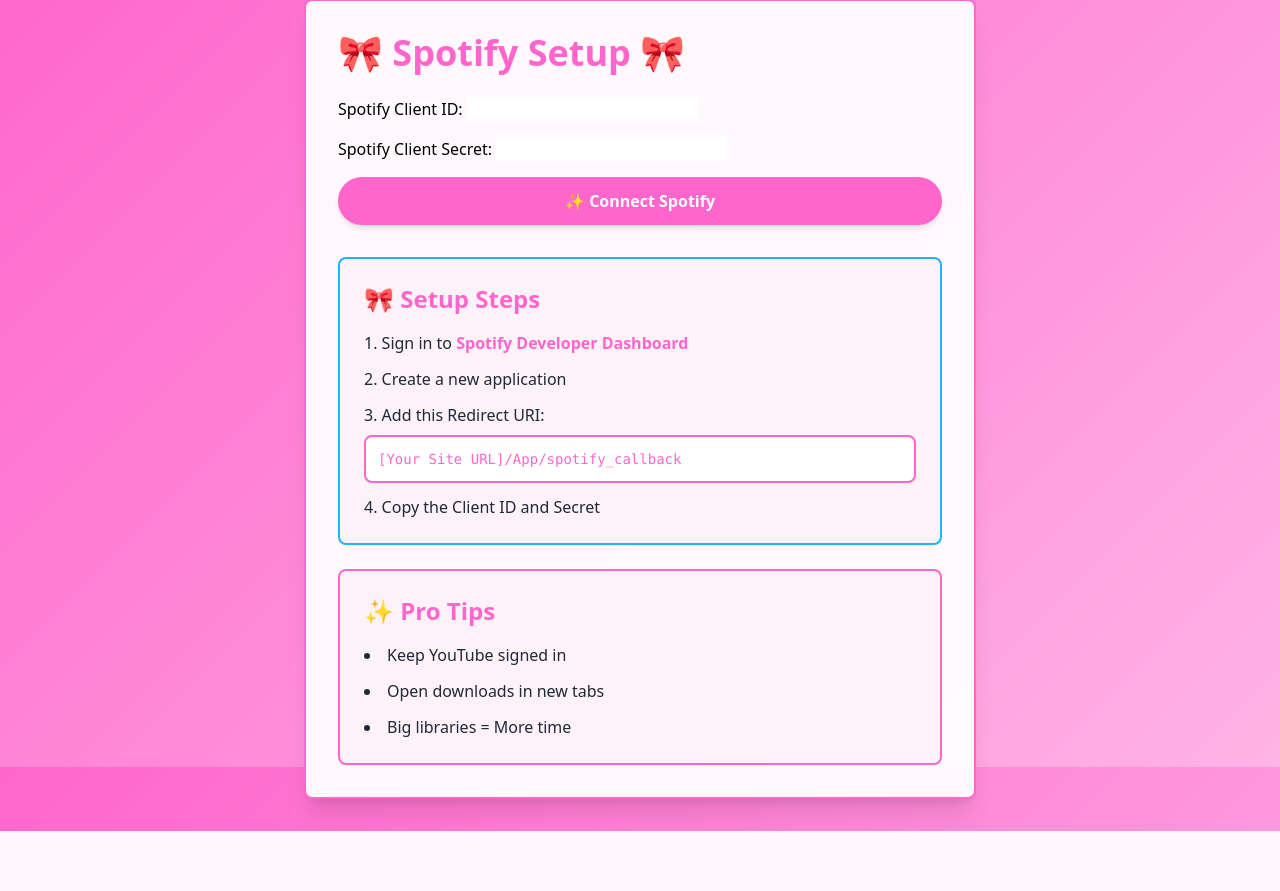
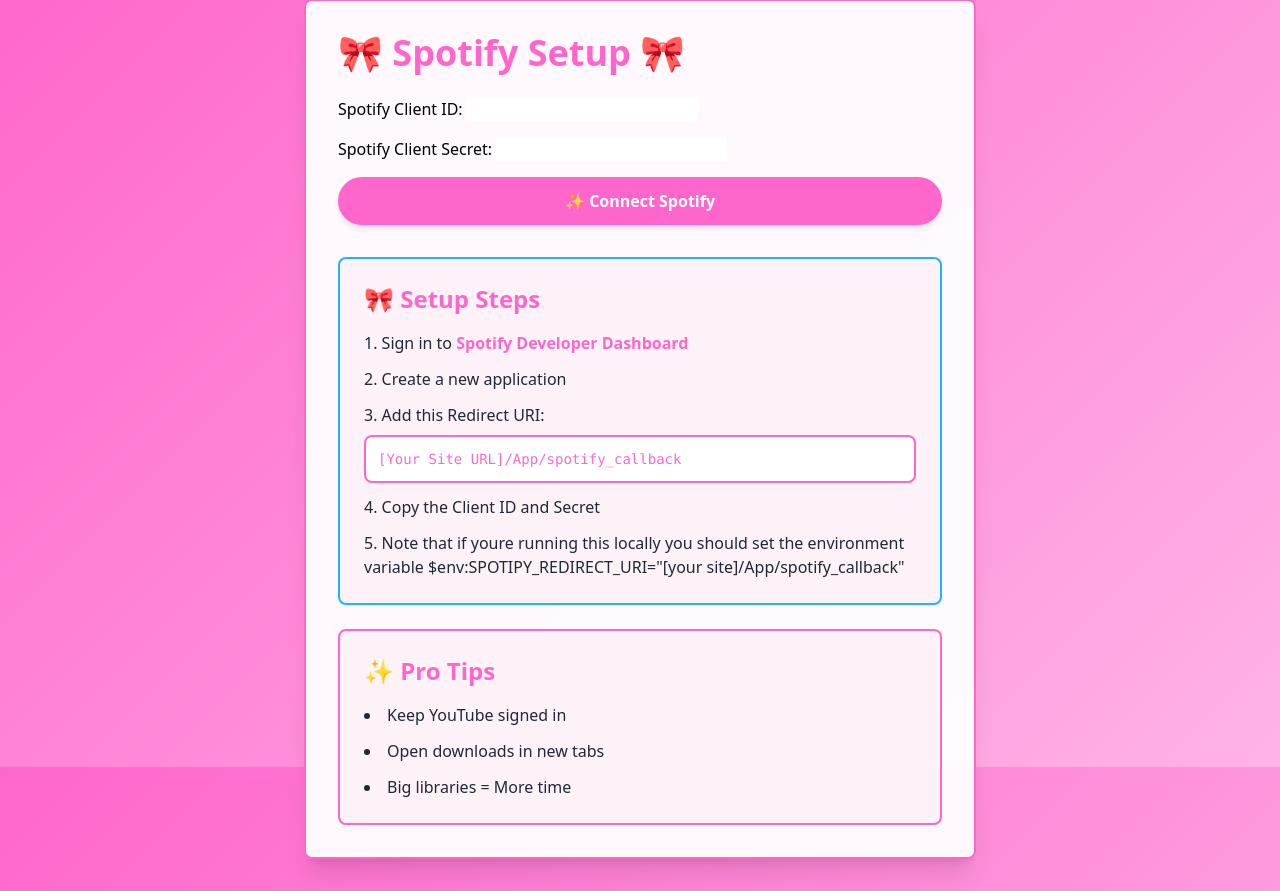
Before and after one commit to cuttn/freemusic, a Django app: page / in a window 1280 px wide. Shown: the part 33-924 px from the top of the page. Before the commit the page ends 864 px from the top, so only its background shows below. Run offline with Django 5.2, Linux system fonts and the light colour scheme; some libraries are stand-ins or nearby versions.

Commit message:
more info

```diff
--- a/Site/App/templates/getspinfo.html
+++ b/Site/App/templates/getspinfo.html
@@ -36,6 +36,7 @@
                         </div>
                     </li>
                     <li>Copy the Client ID and Secret</li>
+                    <li>Note that if youre running this locally you should set the environment variable $env:SPOTIPY_REDIRECT_URI="[your site]/App/spotify_callback"</li>
                 </ol>
             </div>
 
```
Also changed, not shown: 2 other files.
